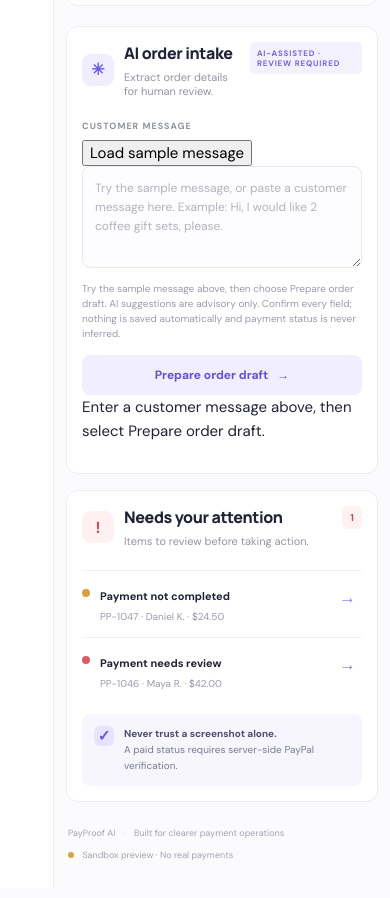
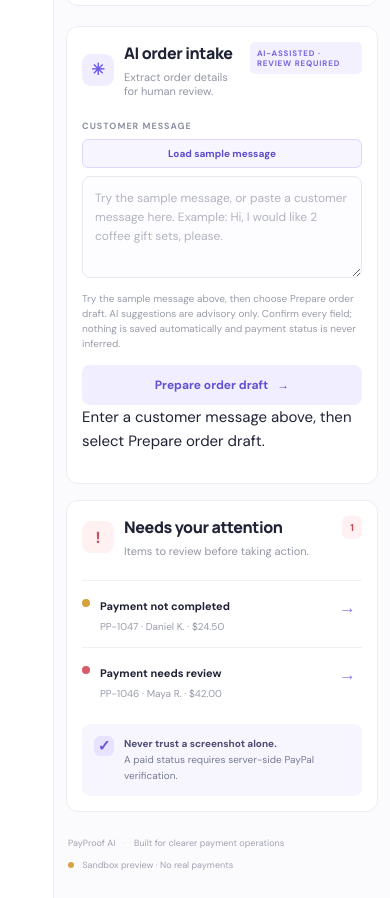
Before and after one commit to Moana-star/payproof-ai, a Next.js app: page / in a window 390 px wide. Shown: the part 4700-5598 px from the top of the page. Built offline with nearby package versions, Linux system fonts and the light colour scheme.

Commit message:
Style sample message shortcut for AI order intake

```diff
--- a/app/globals.css
+++ b/app/globals.css
@@ -284,3 +284,7 @@ body{font-size:15px}
 .ops-sample-prompt p{font-size:10px;color:#898b9d;line-height:1.5;margin:4px 0 0}
 .ops-sample-prompt .ops-secondary-button{white-space:nowrap;flex-shrink:0}
 @media(max-width:700px){.recon-judge-steps{grid-template-columns:1fr}.recon-judge-kit{padding:15px}.ops-sample-prompt{align-items:flex-start;flex-direction:column}.ops-sample-prompt .ops-secondary-button{width:100%}}
+
+
+/* Sample input shortcut for first-time reviewers */
+.intake-sample-row{display:flex;align-items:center;justify-content:space-between;gap:12px;margin-bottom:8px}.intake-sample-row .field-label{margin-bottom:0}.sample-message-button{border:1px solid #ded8ff;background:#f7f5ff;color:#5d4cc9;border-radius:6px;padding:7px 10px;font-size:10px;font-weight:750;cursor:pointer;white-space:nowrap}.sample-message-button:hover{background:#ebe7ff;border-color:#c8beff}.sample-message-button:focus-visible{outline:2px solid #7b68e8;outline-offset:2px}@media(max-width:480px){.intake-sample-row{align-items:flex-start;flex-direction:column;gap:7px}.sample-message-button{width:100%}}
```
